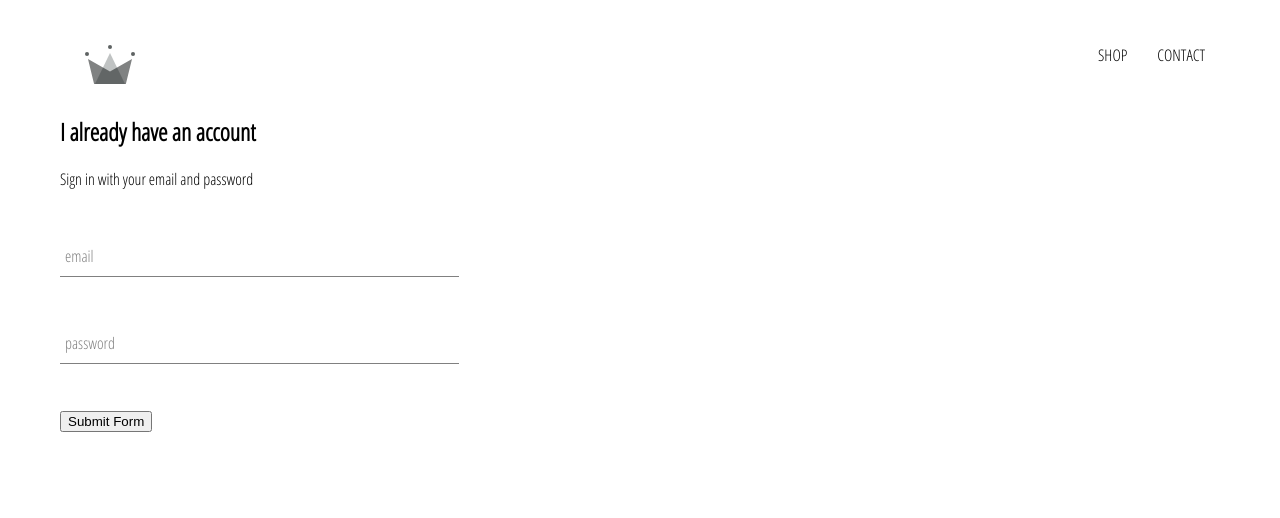
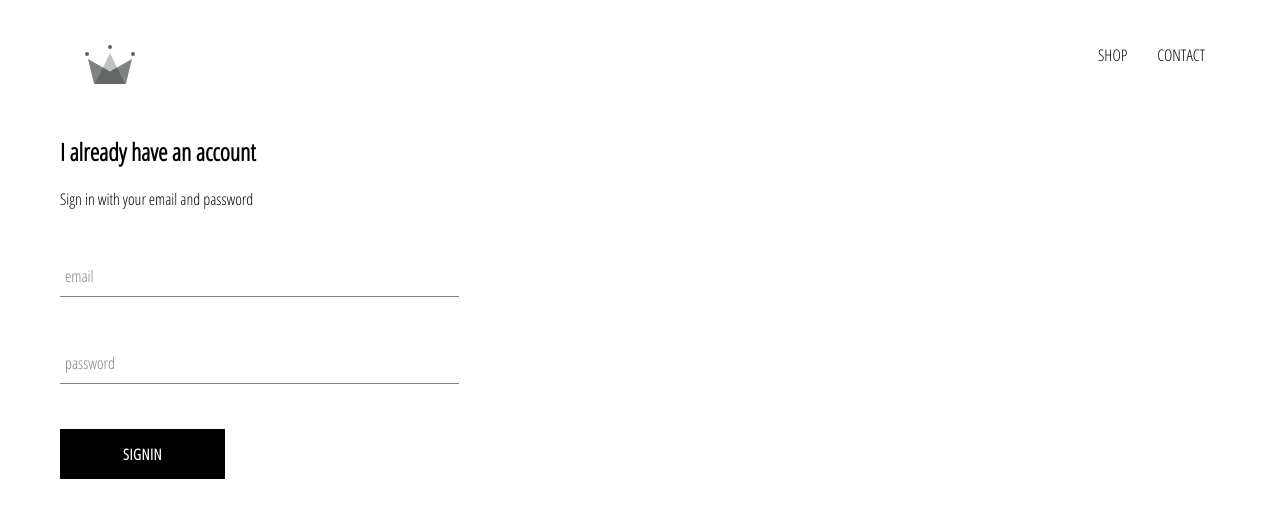
Before and after one commit to frank920120/React-E-Commerce, a React (Create React App) app: page /signin in a window 1280 px wide. Shown: the top 518 px of the page. Built offline with nearby package versions, Linux system fonts and the light colour scheme.

Commit message:
add firebase package

```diff
--- a/package.json
+++ b/package.json
@@ -3,6 +3,7 @@
   "version": "0.1.0",
   "private": true,
   "dependencies": {
+    "firebase": "^7.4.0",
     "node-sass": "^4.13.0",
     "react": "^16.11.0",
     "react-dom": "^16.11.0",
--- /dev/null
+++ b/src/components/custom-button/custom-buttom.component.jsx
@@ -0,0 +1,11 @@
+import React from "react";
+import "./custom-button.styles.scss";
+const CustomButton = ({ children, ...otherProps }) => {
+  return (
+    <button className="custom-button" {...otherProps}>
+      {children}
+    </button>
+  );
+};
+
+export default CustomButton;
--- /dev/null
+++ b/src/components/custom-button/custom-button.styles.scss
@@ -0,0 +1,22 @@
+.custom-button {
+  min-width: 165px;
+  width: auto;
+  height: 50px;
+  letter-spacing: 0.5px;
+  line-height: 50px;
+  padding: 0 35px 0 35px;
+  font-size: 15px;
+  background-color: black;
+  color: white;
+  text-transform: uppercase;
+  font-family: "Open Sans Condensed";
+  font-weight: bolder;
+  border: none;
+  cursor: pointer;
+
+  &:hover {
+    background-color: white;
+    color: black;
+    border: 1px solid black;
+  }
+}
--- a/src/components/sign-in/sign-in.component.jsx
+++ b/src/components/sign-in/sign-in.component.jsx
@@ -1,6 +1,7 @@
 import React, { Component } from "react";
 import "./sign-in.styles.scss";
 import FormInput from "../form-input/form-input.component";
+import CustomButton from "../custom-button/custom-buttom.component";
 class SignIn extends Component {
   constructor(props) {
     super(props);
@@ -45,7 +46,9 @@
             label="password"
           />
 
-          <input type="submit" value="Submit Form" />
+          <CustomButton type="submit" value="Submit Form">
+            SignIn
+          </CustomButton>
         </form>
       </div>
     );
--- a/src/components/sign-in/sign-in.styles.scss
+++ b/src/components/sign-in/sign-in.styles.scss
@@ -1,3 +1,9 @@
 .sign-in {
   width: 30vw;
+  display: flex;
+  flex-direction: column;
+
+  .title {
+    margin: 10px;
+  }
 }
```
Also changed, not shown: 1 other file (tests, documents, lock files or other folders).
